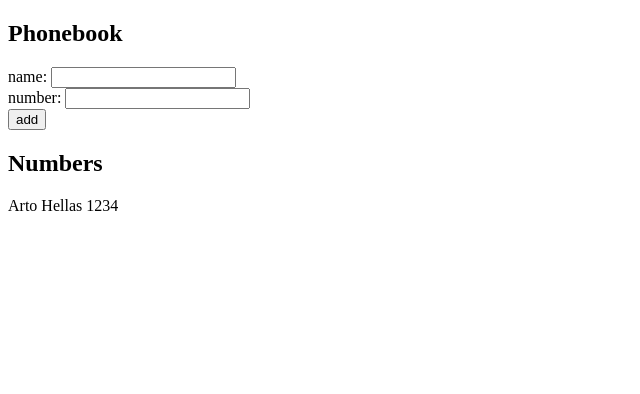
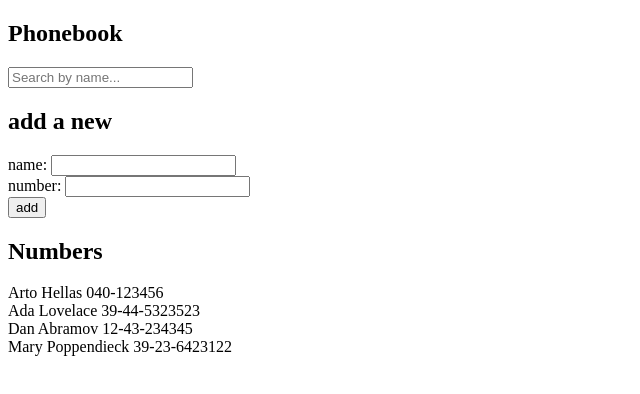
Before and after one commit to nabinamangrati/fullstackopen, a React (Vite) app in the folder part2/phoneBook/: page / in a window 1280 px wide. Shown: the top 394 px of the page, without its empty margins (0-640 px from the left). Built offline with nearby package versions, Linux system fonts and the light colour scheme.

Commit message:
part2 b 2.9

```diff
--- a/part2/phoneBook/src/App.jsx
+++ b/part2/phoneBook/src/App.jsx
@@ -2,11 +2,23 @@
 
 const App = () => {
   const [persons, setPersons] = useState([
-    { name: "Arto Hellas", number: "1234" },
+    { name: "Arto Hellas", number: "040-123456", id: 1 },
+    { name: "Ada Lovelace", number: "39-44-5323523", id: 2 },
+    { name: "Dan Abramov", number: "12-43-234345", id: 3 },
+    { name: "Mary Poppendieck", number: "39-23-6423122", id: 4 },
   ]);
 
   const [newNumber, setNewNumber] = useState("");
   const [newName, setNewName] = useState("");
+  const [search, setSearch] = useState("");
+
+  const filteredPersons = persons.filter((person) =>
+    person.name.toLowerCase().includes(search.toLowerCase())
+  );
+
+  const handleSearchChange = (event) => {
+    setSearch(event.target.value);
+  };
 
   const handleSubmit = (event) => {
     event.preventDefault();
@@ -30,6 +42,13 @@
   return (
     <div>
       <h2>Phonebook</h2>
+      <input
+        type="text"
+        placeholder="Search by name..."
+        value={search}
+        onChange={handleSearchChange}
+      />
+      <h2>add a new</h2>
       <form onSubmit={handleSubmit}>
         <div>
           name: <input value={newName} onChange={handleNameChange} />
@@ -42,12 +61,20 @@
       </form>
       <h2>Numbers</h2>
       <div>
-        {persons.map((person, index) => (
+        {/* {persons.map((person, index) => (
           <div key={index}>
             {person.name} {person.number}
           </div>
         ))}
+        <h2>Filtered Results</h2>
+        <div> */}
+        {filteredPersons.map((person) => (
+          <div key={person.id}>
+            {person.name} {person.number}
+          </div>
+        ))}
       </div>
+      {/* </div> */}
     </div>
   );
 };
```
